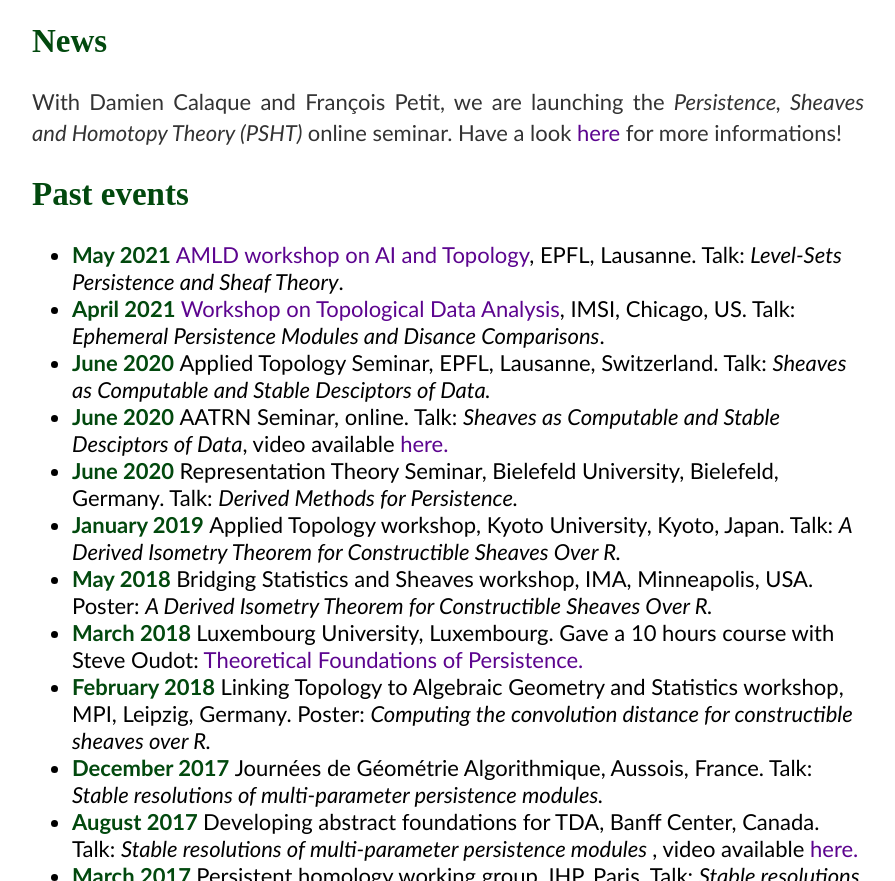
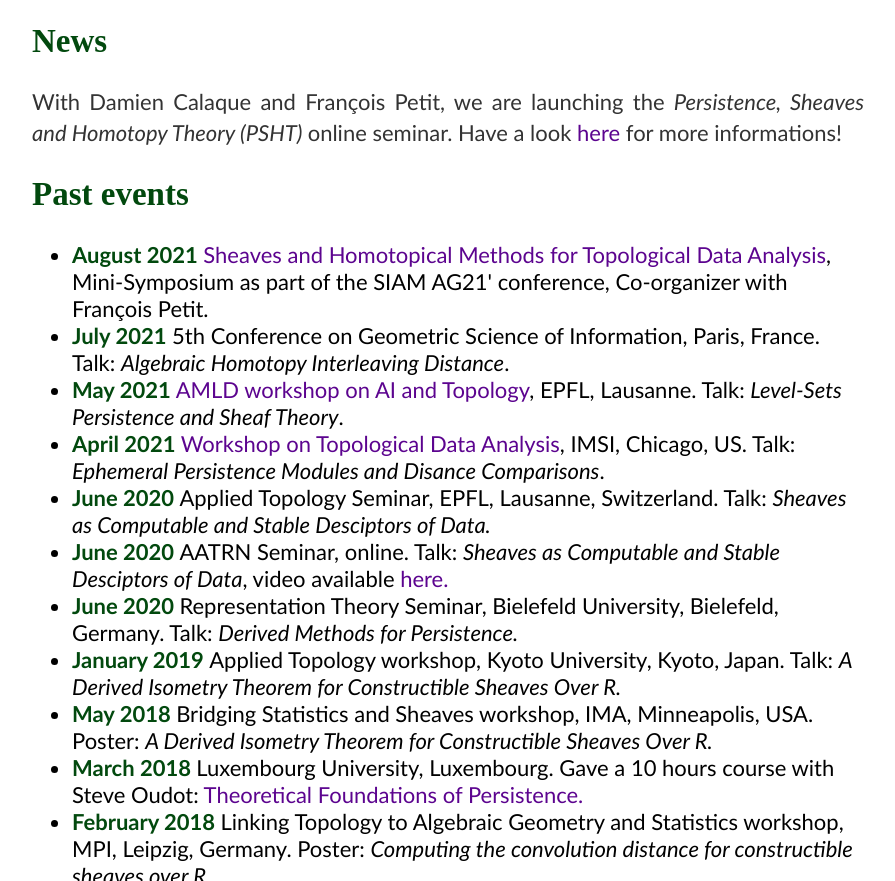
Before and after one commit to nberkouk/nberkouk.github.io, a Jekyll site: the page built from index.html, in a window 1280 px wide and 900 px high, scrolled down 1329 px, cut to the strip 19-900 px from the top of the window. Shown: the whole strip, without its empty margins (192-1087 px from the left). Built offline with Jekyll 4.4.1, drawn with Linux system fonts in a browser that asks for light colours.

Commit message:
update index

```diff
--- a/index.html
+++ b/index.html
@@ -44,6 +44,8 @@ title: Nicolas Berkouk
 
         <h2> Past events </h2>
 			<ul style="font-family:'Optima';">
+    <li> <b> August 2021</b> <a href="https://meetings.siam.org/sess/dsp_programsess.cfm?SESSIONCODE=71570">Sheaves and Homotopical Methods for Topological Data Analysis</a>, Mini-Symposium as part of the SIAM AG21' conference, Co-organizer with François Petit.
+    <li> <b> July 2021</b> 5th Conference on Geometric Science of Information, Paris, France. Talk: <i>Algebraic Homotopy Interleaving Distance</i>.</li>
     <li> <b> May 2021</b> <a href="https://appliedmldays.org/events/amld-epfl-2021/tracks/ai-topology">AMLD workshop on AI and Topology</a>, EPFL, Lausanne. Talk: <i>Level-Sets Persistence and Sheaf Theory</i>.</li>
     <li> <b> April 2021</b> <a href="https://www.imsi.institute/topological-data-analysis/">Workshop on Topological Data Analysis</a>, IMSI, Chicago, US. Talk: <i>Ephemeral Persistence Modules and Disance Comparisons</i>.</li>
 		<li> <b> June 2020 </b> Applied Topology Seminar, EPFL, Lausanne, Switzerland. Talk: <i> Sheaves as Computable and Stable Desciptors of Data.</i> </li>
--- a/research.html
+++ b/research.html
@@ -19,7 +19,7 @@ title: Nicolas Berkouk
 	<ol class="publi" style="font-family:'Optima';">
     <li>  <a href="https://arxiv.org/abs/1901.09824"> Level-sets Persistence and Sheaf Theory</a>, with Grégory Ginot and Steve Oudot. Submitted.</li> </li>
 		<li> <a href="https://arxiv.org/abs/1902.09933">Ephemeral Persistence modules and Distance Comparisons</a>, with François Petit. Published in <i> Algebraic and Geometric Topology</i>.</li>
-		<li>  <a href="https://link.springer.com/chapter/10.1007/978-3-030-80209-7_70">Algebraic Homotopy Interleaving Distance</a>. Published in the Proceedings of the <i> International Conference on Geometric Science of Information 2021</i>/</li>
+		<li>  <a href="https://link.springer.com/chapter/10.1007/978-3-030-80209-7_70">Algebraic Homotopy Interleaving Distance</a>. Published in the Proceedings of the <i> International Conference on Geometric Science of Information 2021</i></li>
 		<li class="last">  <a href="https://arxiv.org/abs/1805.09694">A Derived Isometry for Constructible Sheaves on R</a>, with Grégory Ginot. <i>Published in Advances in Mathematics</i>. </li>
 	</ol>
 
```
